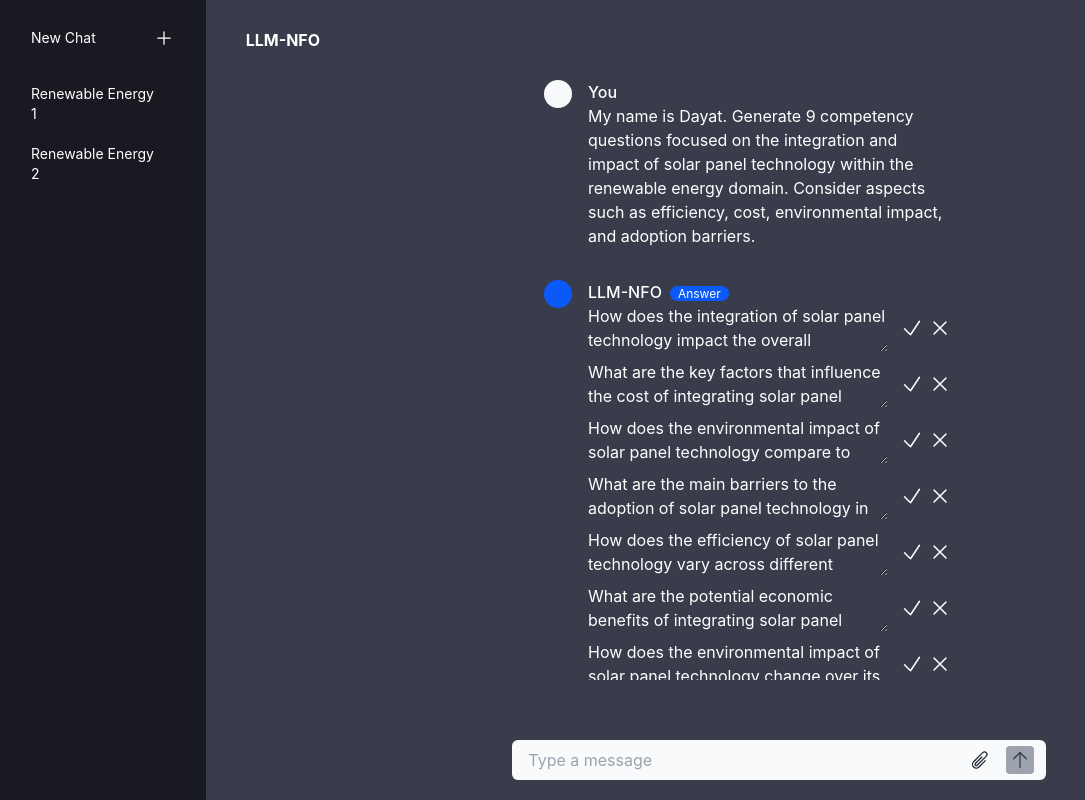
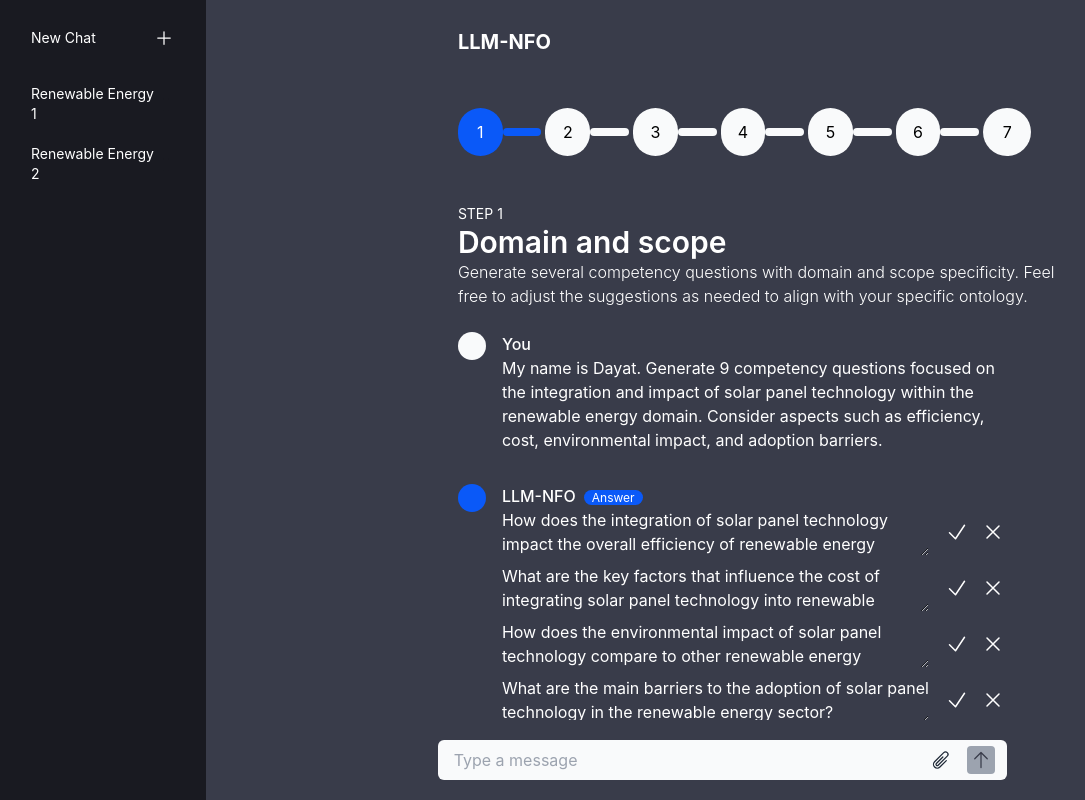
Before and after one commit to raflidev/llm-nfo-frontend, a React (Create React App) app: page /chat/1 in a window 1280 px wide. Shown: the whole page, without its empty margins (1-1086 px from the left). Built offline with nearby package versions, Linux system fonts and the light colour scheme.

Commit message:
feat(step4): track users to find out their steps

```diff
--- a/src/Pages/ChatHistory.jsx
+++ b/src/Pages/ChatHistory.jsx
@@ -2,9 +2,11 @@ import React, { useContext, useEffect, useState } from 'react'
 import GridChat from '../components/organisms/GridChat'
 import LayoutPage from '../components/templates/LayoutPage'
 import InputBottom from '../components/organisms/InputBottom'
-import { devPrompt, sendMessage, sendMessageAPI, getTopic, getTopicById } from '../services/message.service'
+import { devPrompt, sendMessage, sendMessageAPI, getTopic, getTopicById, getMessagesDev } from '../services/message.services'
 import { useParams } from 'react-router-dom'
 import DataChatContext from '../components/context/DataChatContext'
+import UploadPopUp from '../components/organisms/UploadPopUp'
+import StepByStep from '../components/organisms/StepByStep'
 
 function ChatHistory() {
   const {id} = useParams()
@@ -15,6 +17,9 @@ function ChatHistory() {
   const [loadingTopic, setLoadingTopic] = useState(false)
   const [topic, setTopic] = useState([])
   const [toggleUpload, setToggleUpload] = useState(false)
+  const [dataUpload, setDataUpload] = useState([])
+  const [dataName, setDataName] = useState('')
+  const [step, setStep] = useState(1)
 
   const handleChange = (e) => {
     setText(e.target.value)
@@ -38,76 +43,84 @@ function ChatHistory() {
   }
 
   const getTopicHandler = async (id) => {
-    const dummy = [
-      {
-        id: "1",
-        title: "Renewable Energy 1",
-        input: "My name is Dayat. Generate 9 competency questions focused on the integration and impact of solar panel technology within the renewable energy domain. Consider aspects such as efficiency, cost, environmental impact, and adoption barriers.",
-        output: {
-          CQs: [
-            "How does the integration of solar panel technology impact the overall efficiency of renewable energy systems?",
-            "What are the key factors that influence the cost of integrating solar panel technology into renewable energy systems?",
-            "How does the environmental impact of solar panel technology compare to other renewable energy sources?",
-            "What are the main barriers to the adoption of solar panel technology in the renewable energy sector?",
-            "How does the efficiency of solar panel technology vary across different geographical locations?",
-            "What are the potential economic benefits of integrating solar panel technology into the renewable energy sector?",
-            "How does the environmental impact of solar panel technology change over its lifecycle?",
-            "What are the key technological advancements that have improved the efficiency of solar panel technology in recent years?",
-            "What are the social and cultural factors that influence the adoption of solar panel technology in different regions?"
-          ],
-          domain: "Renewable Energy",
-          numCQs: "9",
-          scope: "Integration and Impact of Solar Panel Technology"
-        }
-      },
-      {
-        id: "2",
-        title: "Renewable Energy 2",
-        input: "My name is Rafli. Generate 4 competency questions focused on the integration and impact of solar panel technology within the renewable energy domain. Consider aspects such as efficiency, cost, environmental impact, and adoption barriers.",
-        output: {
-          CQs: [
-            "How does the integration of solar panel technology impact the overall efficiency of renewable energy systems?",
-            "What are the key factors that influence the cost of integrating solar panel technology into renewable energy systems?",
-            "How does the environmental impact of solar panel technology compare to other renewable energy sources?",
-            "What are the main barriers to the adoption of solar panel technology in the renewable energy sector?",
-          ],
-          domain: "Renewable Energy",
-          numCQs: "9",
-          scope: "Integration and Impact of Solar Panel Technology"
-        }
-      }
-    ]
+    // setLoadingTopic(true)
+    const dummy = await getMessagesDev()
+    const setDataDummy = dummy.find((item) => item.id === id)
+
     setTopic(dummy)
-    setChat([dummy[id-1]])
-    console.log([dummy[id-1]]);
-    // setLoadingTopic(true)
-    // const res = await getTopic()
-    // setTopic(res)
-    // const chat = await getTopicById(id)
-    // setChat(chat.conversation_history)
+    setChat([setDataDummy])
     // setLoadingTopic(false)
-
   }
-
-
 
   useEffect(() => {
     getTopicHandler(id)
   }, [id])
   return (
-    <DataChatContext.Provider value={{topic, setTopic, chat, setChat}}>
+    <DataChatContext.Provider value={{topic, setTopic, chat, setChat, step, setStep}}>
       <LayoutPage>
+
+
         {
           !loadingTopic ?
           <div>
-            <div className='font-bold uppercase py-7'>LLM-NFO</div>
-            <GridChat setLoading={setLoading}/>
+
+            <StepByStep/>
+
+            {
+              step === 1 ?
+              <>
+                <div className='py-6'>
+                  <div className='text-sm'>STEP {step}</div>
+                  <div className='font-semibold text-3xl'>Domain and scope</div>
+                  <div className='font-light'>
+                  Generate several competency questions with domain and scope specificity. Feel free to adjust the suggestions as needed to align with your specific ontology.
+                  </div>
+                </div>
+                <GridChat setLoading={setLoading}/>
+              </>
+              : ''
+            }
+
+            {
+              step === 2 ?
+              <>
+                <div className='py-6'>
+                  <div className='text-sm'>STEP {step}</div>
+                  <div className='font-semibold text-3xl'>Question Generation</div>
+                  <div className='font-light'>
+                  Generate competency questions based on the domain and scope you have defined. You can adjust the number of questions and the wording as needed.
+                  </div>
+                </div>
+                <GridChat setLoading={setLoading}/>
+              </>
+              : ''
+            }
+
+            {
+              step === 3 ?
+              <>
+                <div className='py-6'>
+                  <div className='text-sm'>STEP {step}</div>
+                  <div className='font-semibold text-3xl'>Enumerate Important Terms</div>
+                  <div className='font-light'>
+                  Generate competency questions based on the domain and scope you have defined. You can adjust the number of questions and the wording as needed.
+                  </div>
+                </div>
+                <GridChat setLoading={setLoading}/>
+              </>
+              : ''
+            }
+
+
+            {
+              toggleUpload ? <UploadPopUp toggle={toggleUpload} setToggle={setToggleUpload} data={dataUpload} setData={setDataUpload} setDataName={setDataName} /> : ''
+            }
           </div>
           :
           null
         }
 
-        <InputBottom setText={setText} text={text} handleChange={handleChange} submitHandler={submitHandler} loading={loading} tonggle={toggleUpload} setTonggle={setToggleUpload} />
+        <InputBottom setText={setText} text={text} handleChange={handleChange} submitHandler={submitHandler} loading={loading} toggle={toggleUpload} setToggle={setToggleUpload} />
       </LayoutPage>
     </DataChatContext.Provider>
   )
--- a/src/Pages/Home.jsx
+++ b/src/Pages/Home.jsx
@@ -2,10 +2,11 @@ import React, { useEffect, useState } from 'react'
 import GridChat from '../components/organisms/GridChat'
 import LayoutPage from '../components/templates/LayoutPage'
 import InputBottom from '../components/organisms/InputBottom'
-import { devPrompt, sendMessage, sendMessageAPI, getTopic, sendTopic } from '../services/message.service'
+import { devPrompt, sendMessage, sendMessageAPI, getTopic, sendTopic } from '../services/message.services'
 import { useNavigate } from 'react-router-dom'
 import DataChatContext from '../components/context/DataChatContext'
 import UploadPopUp from '../components/organisms/UploadPopUp'
+import StepByStep from '../components/organisms/StepByStep'
 
 function Home() {
   const navigate = useNavigate();
@@ -16,6 +17,7 @@ function Home() {
   const [toggleUpload, setToggleUpload] = useState(false)
   const [dataUpload, setDataUpload] = useState([])
   const [dataName, setDataName] = useState('')
+  const [step, setStep] = useState(1)
 
   const handleChange = (e) => {
     setText(e.target.value)
@@ -103,9 +105,11 @@ function Home() {
     getTopicHandler()
   }, [])
   return (
-    <DataChatContext.Provider value={{topic, setTopic, chat, setChat}}>
+    <DataChatContext.Provider value={{topic, setTopic, chat, setChat, step, setStep}}>
       <LayoutPage>
-        <div className='font-bold uppercase py-7'>LLM-NFO</div>
+        <StepByStep/>
+
+
         <GridChat setLoading={setLoading}/>
 
         {
--- a/src/components/molecules/CQs.jsx
+++ b/src/components/molecules/CQs.jsx
@@ -1,4 +1,5 @@
 import React from 'react'
+import ButtonSend from '../atoms/ButtonSend'
 
 function CQs(props) {
   const {item, setValue, index} = props
@@ -13,24 +14,55 @@ function CQs(props) {
       return newItems
     })
   }
+
+  const saveCQ = (cq, indexCQ) => {
+    console.log('save', cq, indexCQ)
+  }
+
+  const deleteCQ = (cq, indexCQ) => {
+    console.log('delete', cq, indexCQ)
+    // delete item by indexCQ
+    item.splice(indexCQ, 1)
+    setValue((prev) => {
+      let newItems = [...prev]
+      newItems[index] = item
+      return newItems
+    })
+  }
+
+  const saveAllCQ = (item) => {
+    const data = item.map((cq,index) => {
+      return `${index+1}. ${cq}`
+    })
+    console.log('save all', {"competency_question": data})
+  }
+
   return (
+    <>
       <div className='space-y-2'>
         {item.map((cq, indexCQ) => {
           return (
             <div key={indexCQ} className='flex space-x-3 items-center'>
               <textarea className='flex w-full bg-transparent' defaultValue={cq} onChange={(e) => changeHandle(e, indexCQ)} />
               <div className='flex space-x-1'>
+                <button className='hover:bg-blue-primary p-1 rounded duration-200' onClick={() => saveCQ(cq, indexCQ)}>
                   <svg xmlns="http://www.w3.org/2000/svg" fill="none" viewBox="0 0 24 24" strokeWidth={1.5} stroke="currentColor" className="w-6 h-6">
                     <path strokeLinecap="round" strokeLinejoin="round" d="m4.5 12.75 6 6 9-13.5" />
                   </svg>
+                </button>
+                <button className='hover:bg-red-500 p-1 rounded duration-200' onClick={() => deleteCQ(cq, indexCQ)}>
                   <svg xmlns="http://www.w3.org/2000/svg" fill="none" viewBox="0 0 24 24" strokeWidth={1.5} stroke="currentColor" className="w-6 h-6">
                     <path strokeLinecap="round" strokeLinejoin="round" d="M6 18 18 6M6 6l12 12" />
                   </svg>
+                </button>
               </div>
             </div>
           )
         })}
       </div>
+      {/* button save */}
+      <button className='py-2 px-3 bg-blue-primary rounded-lg text-sm' onClick={() => saveAllCQ(item)}>Save All</button>
+    </>
   )
 }
 
--- a/src/components/organisms/GridChat.jsx
+++ b/src/components/organisms/GridChat.jsx
@@ -7,21 +7,25 @@ import CQs from '../molecules/CQs';
 
 export default function GridChat(props) {
   const { setLoading} = props
-  const { chat, setChat} = useContext(DataChatContext)
+  const { chat, setChat, step, setStep} = useContext(DataChatContext)
 
   const [cq, setCq] = useState([])
 
 
   useEffect(() => {
-    setCq(chat.map((item) => item.output.CQs))
+    setCq(chat.map((item) => item?.output?.CQs))
   }, [chat])
   return (
-    <div className='flex justify-center h-[75vh] overflow-y-auto'>
-      <div className='w-full md:w-11/12 lg:w-1/2'>
-        <Scrollbars autoHide
-          autoHideTimeout={1000}
-          autoHideDuration={200}>
-          <div className='grid grid-cols-1 gap-8 px-2 md:px-10'>
+
+
+
+      // {/* <Scrollbars autoHide
+      //   autoHideTimeout={1000}
+      //   autoHideDuration={200}> */}
+
+      //     {/* </Scrollbars> */}
+
+          <div className='grid grid-cols-1 gap-8'>
               {
                 chat.map((item, index) => {
                   return (
@@ -48,8 +52,5 @@ export default function GridChat(props) {
                 })
               }
           </div>
-            </Scrollbars>
-      </div>
-      </div>
   )
 }
--- a/src/components/organisms/GridTopic.jsx
+++ b/src/components/organisms/GridTopic.jsx
@@ -2,7 +2,7 @@ import React, { useContext, useEffect, useState } from 'react'
 import Topic from '../molecules/Topic'
 import { Link } from 'react-router-dom'
 import { deleteTopic } from '../../services/topic.services'
-import { getTopic } from '../../services/message.service'
+import { getTopic } from '../../services/message.services'
 import DataChatContext from '../context/DataChatContext'
 
 function GridTopic() {
@@ -10,7 +10,6 @@ function GridTopic() {
   const [dataTopic, setDataTopic] = useState([])
   const [toggle, setToggle] = useState(false)
   const [loading, setLoading] = useState(false)
-
 
   const handlePopUp = (item) => {
     setToggle(true)
--- a/src/components/organisms/InputBottom.jsx
+++ b/src/components/organisms/InputBottom.jsx
@@ -6,9 +6,9 @@ export default function InputBottom(props) {
   const { setText, text, handleChange, submitHandler, loading, toggle, setToggle } = props
 
   return (
-    <div className='fixed bottom-5 w-11/12 md:w-10/12'>
-      <div className='flex justify-center'>
-        <div className='flex w-full md:w-1/2'>
+    <div className='fixed bottom-5 -right-3 md:w-8/12'>
+      <div className='flex'>
+        <div className='flex w-8/12'>
           <InputText setText={setText} text={text} handleChange={handleChange} loading={loading} submitHandler={submitHandler} toggle={toggle} setToggle={setToggle} />
           {/* <ButtonSend submitHandler={submitHandler} loading={loading} /> */}
         </div>
--- /dev/null
+++ b/src/components/organisms/StepByStep.jsx
@@ -0,0 +1,34 @@
+import React, { useContext } from 'react'
+import DataChatContext from '../context/DataChatContext'
+
+
+export default function StepByStep() {
+  const { step, setStep} = useContext(DataChatContext)
+  return (
+    <div className='grid grid-cols-4 md:grid-cols-5 lg:grid-cols-7 gap-1 py-6 place-items-center'>
+      {
+        [1,2,3,4,5,6,7].map((item, index) => {
+          return(
+            <div className='flex w-full justify-between' key={index}>
+              <button onClick={() => setStep(index+1)} className={' rounded-full h-12 w-12 inline-block content-center duration-200 cursor-pointer ' + `${index+1 <= step ? 'bg-blue-primary hover:bg-blue-800' : 'bg-gray-50 hover:bg-blue-primary text-black hover:text-white'}`}>
+                <div className="flex justify-center">
+                  {item}
+                </div>
+              </button>
+              {
+                [1,2,3,4,5,6,7].length - 1 !== index ?
+                <div className='w-3/6 content-center'>
+                  <div className={`${index+1 <= step ? 'bg-blue-primary' : 'bg-gray-50'} h-2 rounded-full`}></div>
+                </div>
+                :
+                ''
+              }
+            </div>
+          )
+        })
+      }
+
+
+        </div>
+  )
+}
--- a/src/components/templates/LayoutPage.jsx
+++ b/src/components/templates/LayoutPage.jsx
@@ -10,7 +10,12 @@ export default function LayoutPage(props) {
           <GridTopic/>
       </div>
       <div className="w-11/12 md:w-10/12">
-          {children}
+      <div className='flex justify-center md:h-[75vh] xl:h-[90vh] overflow-y-auto'>
+        <div className='w-full md:w-11/12 lg:w-8/12 px-2 md:px-10'>
+          <div className='font-bold uppercase py-7 text-xl'>LLM-NFO</div>
+              {children}
+          </div>
+        </div>
       </div>
     </div>
   </div>
--- a/src/services/message.service.js
+++ /dev/null
@@ -1,52 +0,0 @@
-import axios from "axios"
-
-export const sendMessage = () => {
-  return axios.get('https://dummyjson.com/posts/1').then((res) => {
-    return res.data
-  })
-}
-
-export const sendMessageAPI = (data) => {
-  return axios.post(`${process.env.REACT_APP_API_URI}/chat`, data).then((res) => {
-    console.log(res.data);
-    return res.data
-  })
-}
-
-export const sendTopic = (data) => {
-  return axios.post(`${process.env.REACT_APP_API_URI}/topic`, data).then((res) => {
-    return res.data
-  })
-}
-
-export const getTopic = () => {
-  return axios.get(`${process.env.REACT_APP_API_URI}/topic`).then((res) => {
-    return res.data
-  })
-}
-
-export const getTopicById = (topic_id) => {
-  return axios.get(`${process.env.REACT_APP_API_URI}/topic/${topic_id}`).then((res) => {
-    return res.data
-  })
-}
-
-export const devPrompt = (data) => {
-  const res = {
-    "response": "asd",
-    "conversation_history": data.conversation_history
-  }
-
-  // push
-  res.conversation_history.push({
-    "role": "user",
-    "content": data.user_input
-  })
-
-  // push
-  res.conversation_history.push({
-    "role": "assistant",
-    "content": "asd"
-  })
-  return res
-}
--- /dev/null
+++ b/src/services/message.services.js
@@ -0,0 +1,94 @@
+import axios from "axios"
+
+export const getMessagesDev = () => {
+  return [
+    {
+      id: "1",
+      title: "Renewable Energy 1",
+      input: "My name is Dayat. Generate 9 competency questions focused on the integration and impact of solar panel technology within the renewable energy domain. Consider aspects such as efficiency, cost, environmental impact, and adoption barriers.",
+      output: {
+        CQs: [
+          "How does the integration of solar panel technology impact the overall efficiency of renewable energy systems?",
+          "What are the key factors that influence the cost of integrating solar panel technology into renewable energy systems?",
+          "How does the environmental impact of solar panel technology compare to other renewable energy sources?",
+          "What are the main barriers to the adoption of solar panel technology in the renewable energy sector?",
+          "How does the efficiency of solar panel technology vary across different geographical locations?",
+          "What are the potential economic benefits of integrating solar panel technology into the renewable energy sector?",
+          "How does the environmental impact of solar panel technology change over its lifecycle?",
+          "What are the key technological advancements that have improved the efficiency of solar panel technology in recent years?",
+          "What are the social and cultural factors that influence the adoption of solar panel technology in different regions?"
+        ],
+        domain: "Renewable Energy",
+        numCQs: "9",
+        scope: "Integration and Impact of Solar Panel Technology"
+      }
+    },
+    {
+      id: "2",
+      title: "Renewable Energy 2",
+      input: "My name is Rafli. Generate 4 competency questions focused on the integration and impact of solar panel technology within the renewable energy domain. Consider aspects such as efficiency, cost, environmental impact, and adoption barriers.",
+      output: {
+        CQs: [
+          "How does the integration of solar panel technology impact the overall efficiency of renewable energy systems?",
+          "What are the key factors that influence the cost of integrating solar panel technology into renewable energy systems?",
+          "How does the environmental impact of solar panel technology compare to other renewable energy sources?",
+          "What are the main barriers to the adoption of solar panel technology in the renewable energy sector?",
+        ],
+        domain: "Renewable Energy",
+        numCQs: "9",
+        scope: "Integration and Impact of Solar Panel Technology"
+      }
+    }
+  ]
+}
+
+export const sendMessage = () => {
+  return axios.get('https://dummyjson.com/posts/1').then((res) => {
+    return res.data
+  })
+}
+
+export const sendMessageAPI = (data) => {
+  return axios.post(`${process.env.REACT_APP_API_URI}/chat`, data).then((res) => {
+    console.log(res.data);
+    return res.data
+  })
+}
+
+export const sendTopic = (data) => {
+  return axios.post(`${process.env.REACT_APP_API_URI}/topic`, data).then((res) => {
+    return res.data
+  })
+}
+
+export const getTopic = () => {
+  return axios.get(`${process.env.REACT_APP_API_URI}/topic`).then((res) => {
+    return res.data
+  })
+}
+
+export const getTopicById = (topic_id) => {
+  return axios.get(`${process.env.REACT_APP_API_URI}/topic/${topic_id}`).then((res) => {
+    return res.data
+  })
+}
+
+export const devPrompt = (data) => {
+  const res = {
+    "response": "asd",
+    "conversation_history": data.conversation_history
+  }
+
+  // push
+  res.conversation_history.push({
+    "role": "user",
+    "content": data.user_input
+  })
+
+  // push
+  res.conversation_history.push({
+    "role": "assistant",
+    "content": "asd"
+  })
+  return res
+}
```
Lines whose indentation alone changed are shown as unchanged.
